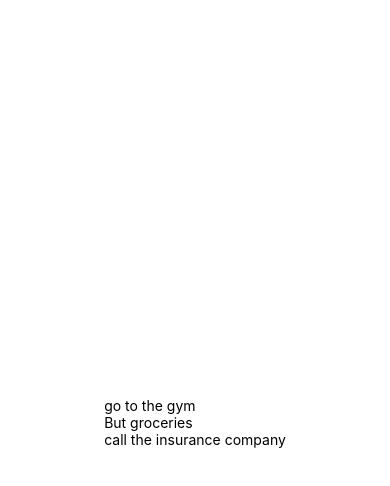
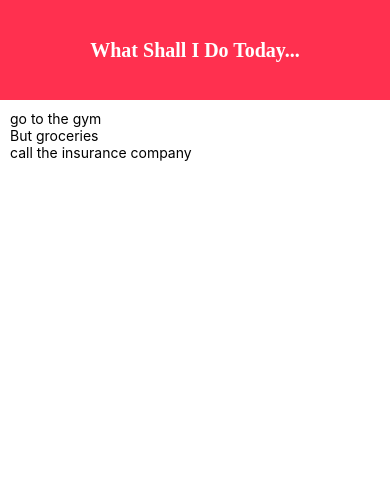
Before and after one commit to HampusJohnOlausson/react-native-todo-app, a React Native app: screen / in a window 390 px wide. Shown: the top 486 px of the page. Built offline with nearby package versions, Linux system fonts and the light colour scheme.

Commit message:
Header completed

```diff
--- a/App.js
+++ b/App.js
@@ -13,7 +13,7 @@ export default function App() {
 
   return (
     <View style={styles.container}>
-      {/* Header */}
+      <Header/>
       <View style={styles.content}>
         {/* to form */}
         <View style={styles.list}>
@@ -34,8 +34,6 @@ const styles = StyleSheet.create({
   container: {
     flex: 1,
     backgroundColor: '#fff',
-    alignItems: 'center',
-    justifyContent: 'center',
   },
   content: {
     padding: 10,
--- a/components/header.js
+++ b/components/header.js
@@ -4,7 +4,7 @@ import { StyleSheet, Text, View, } from 'react-native';
 export default function Header(){
     return (
         <View style={Styles.header}>
-            <Text style={Styles.title}>My Todos</Text>
+            <Text style={Styles.title}>What Shall I Do Today...</Text>
         </View>
     )
 }
@@ -12,8 +12,17 @@ export default function Header(){
 
 const Styles= StyleSheet.create({
     header: {
-        height: 80,
-        paddingTop: 40,
+        display: 'flex',
+        alignItems: 'center',
+        justifyContent: 'center',
+        height: 100,
         backgroundColor: '#ff304f',
+    },
+    title: {
+        textAlign: 'center',
+        color: '#fff',
+        fontSize: 20,
+        fontFamily: 'poppins',
+        fontWeight: 'bold'
     }
 })
```
